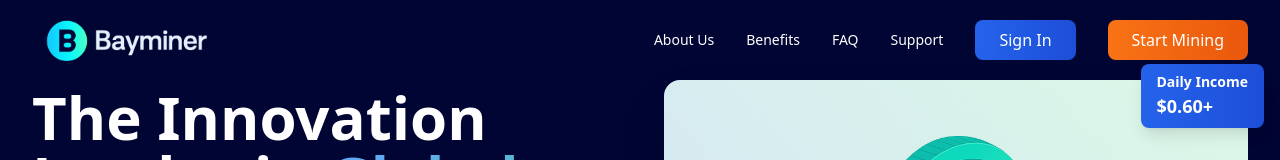
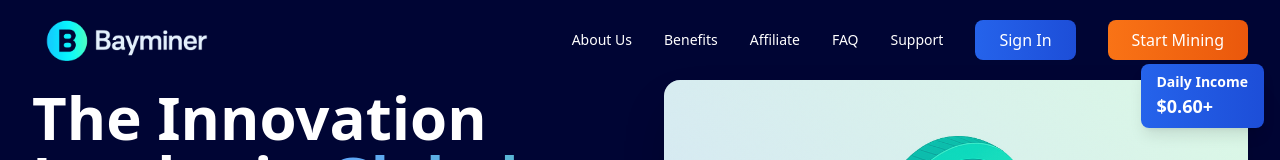
Before and after one commit to Oceanteel/bayMine, a React (Vite) app: page / in a window 1280 px wide. Shown: the top 160 px of the page. Built offline with nearby package versions, Linux system fonts and the light colour scheme.

Commit message:
Update Header Navigation - Change to Affiliate

```diff
--- a/src/components/Affiliate.tsx
+++ b/src/components/Affiliate.tsx
@@ -27,7 +27,7 @@ const Affiliate = () => {
   ]
 
   return (
-    <section className="py-12 sm:py-16 lg:py-20 px-4 sm:px-6 lg:px-8 bg-slate-800/30">
+    <section id="affiliate" className="py-12 sm:py-16 lg:py-20 px-4 sm:px-6 lg:px-8 bg-slate-800/30">
       <div className="max-w-7xl mx-auto">
         <AnimateOnScroll animation="fade-up">
           <div className="text-center mb-10 sm:mb-12 lg:mb-16">
--- a/src/components/Header.tsx
+++ b/src/components/Header.tsx
@@ -8,6 +8,7 @@ const Header = () => {
   const navItems = [
     { name: 'About Us', href: '#about' },
     { name: 'Benefits', href: '#plans' },
+    { name: 'Affiliate', href: '#affiliate' },
     { name: 'FAQ', href: '#faq' },
     { name: 'Support', href: '#support' },
   ]
```
